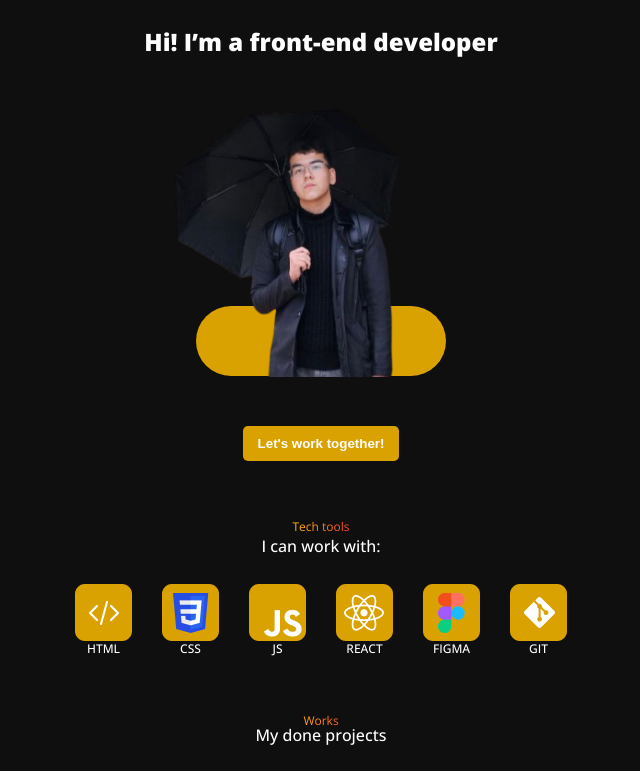
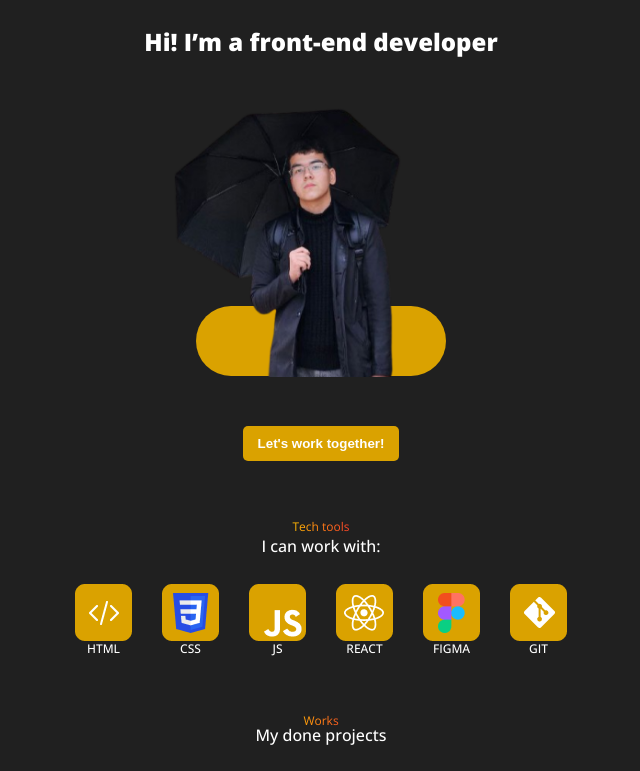
Before and after one commit to Nurtulbukbek/my-portfolio, a React (Vite) app: page / in a window 1280 px wide. Shown: the top 771 px of the page, without its empty margins (319-959 px from the left). Built offline with nearby package versions, Linux system fonts and the light colour scheme; a web font is replaced by a local one.

Commit message:
change bg color

```diff
--- a/src/css/reset.css
+++ b/src/css/reset.css
@@ -31,7 +31,7 @@ body {
     font-optical-sizing: auto;
     font-weight: 500;
     font-style: normal;
-    background-color: #100F0F;
+    background-color: #202020;
 
     position: relative;
 }
```
